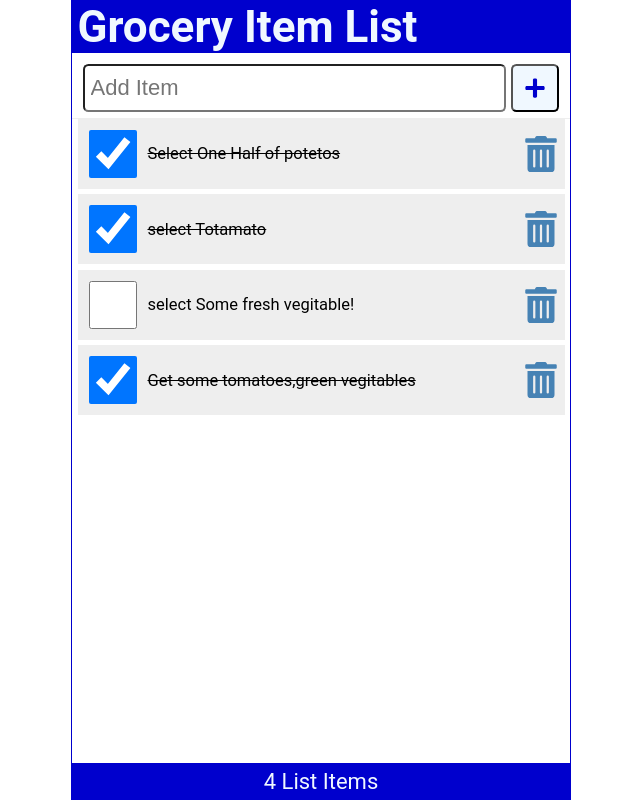
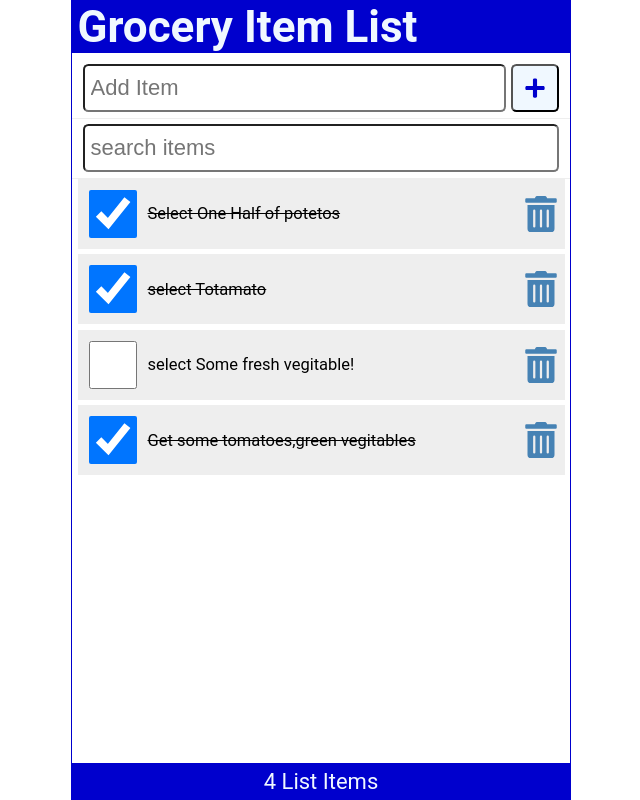
Before and after one commit to MohammadRuhulAmin/react-todo-app, a React (Create React App) app: page / in a window 1280 px wide. Shown: the whole page, without its empty margins (319-959 px from the left). Built offline with nearby package versions, Linux system fonts and the light colour scheme.

Commit message:
up to ref

```diff
--- a/src/AddItem.js
+++ b/src/AddItem.js
@@ -1,11 +1,13 @@
 import {FaPlus} from "react-icons/fa"
+import {useRef} from 'react'
 const AddItem  = ({newItem,setNewItem,handleSubmit})=>{
-
+    const inputRef = useRef()
     return(
         <form className="addForm" onSubmit={handleSubmit}>
             <label htmlFor="addItem">Add Item</label>
             <input
                 autoFocus
+                ref = {inputRef}
                 id="addItem"
                 type="text"
                 placeholder= "Add Item"
@@ -16,6 +18,7 @@ const AddItem  = ({newItem,setNewItem,handleSubmit})=>{
             <button
                type="submit"
                aria-label = 'Add Item'
+               onClick={()=>inputRef.current.focus()}
              >
                 <FaPlus/>
              </button>
--- a/src/App.js
+++ b/src/App.js
@@ -3,6 +3,7 @@ import Content from './Content';
 import Footer from './Footer';
 import {useState} from 'react';
 import AddItem from './AddItem';
+import SearchItem from './SearchItem';
 function App() {
   const [items,setItems] = useState([
     {
@@ -25,12 +26,12 @@ function App() {
       checked:true,
       item:'Get some tomatoes,green vegitables'
     }
-   ]
-)
+   ])
 const [newItem,setNewItem] = useState('')
+const [search,setSearch] = useState('')
 const setAndSaveItems = (newItems)=>{
   setItems(newItems)
-  localStorage.setItems('shoppinglist',JSON.stringify(newItems))
+  localStorage.setItem('shoppinglist',JSON.stringify(newItems))
 }
 const handleSubmit = (e)=>{
   e.preventDefault()
@@ -63,8 +64,13 @@ const listItems = items.map((item)=>item.id === id?{
         setNewItem = {setNewItem}
         handleSubmit = {handleSubmit}
       />
+      <SearchItem
+        search = {search}
+        setSearch = {setSearch}
+      />
       <Content
-        items = {items}
+         items = {items.filter(item=>((item.item).toLowerCase()).includes(search.toLowerCase()))}
+
         setItems = {setItems}
         handleCheck = {handleCheck}
         handleDelete = {handleDelete}
--- /dev/null
+++ b/src/SearchItem.js
@@ -0,0 +1,23 @@
+
+
+const SearchItem = ({search,setSearch})=>{
+
+    return (
+        <form className="searchForm" onSubmit={(e) => e.preventDefault()}>
+            <label htmlFor="search">Search</label>
+            <input
+               id = 'search'
+               type = 'text'
+               role = 'searchbox'
+               placeholder="search items"
+               value = {search}
+               onChange = {(e)=>setSearch(e.target.value)}
+            />
+        </form>
+
+    )
+
+}
+
+
+export default SearchItem
```
